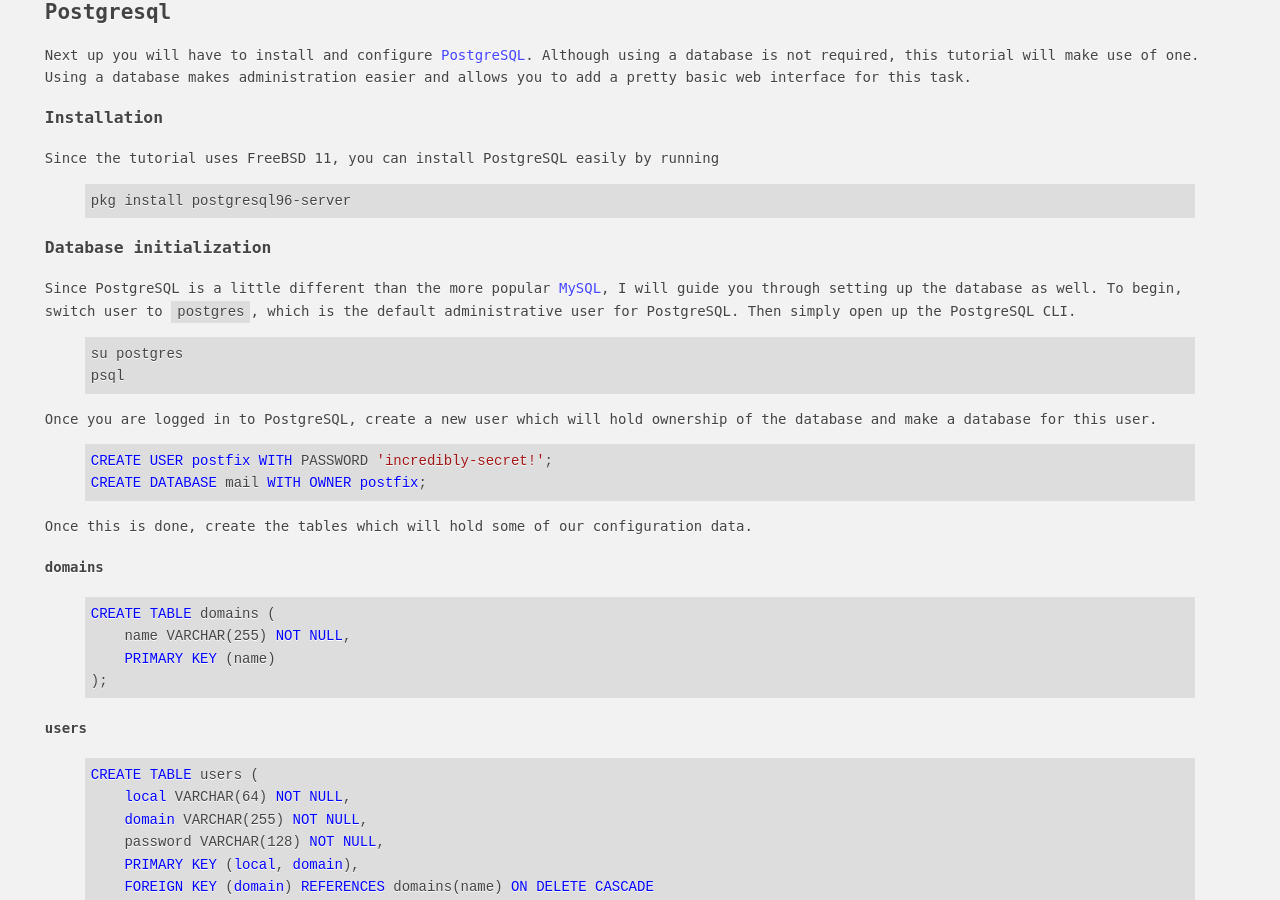
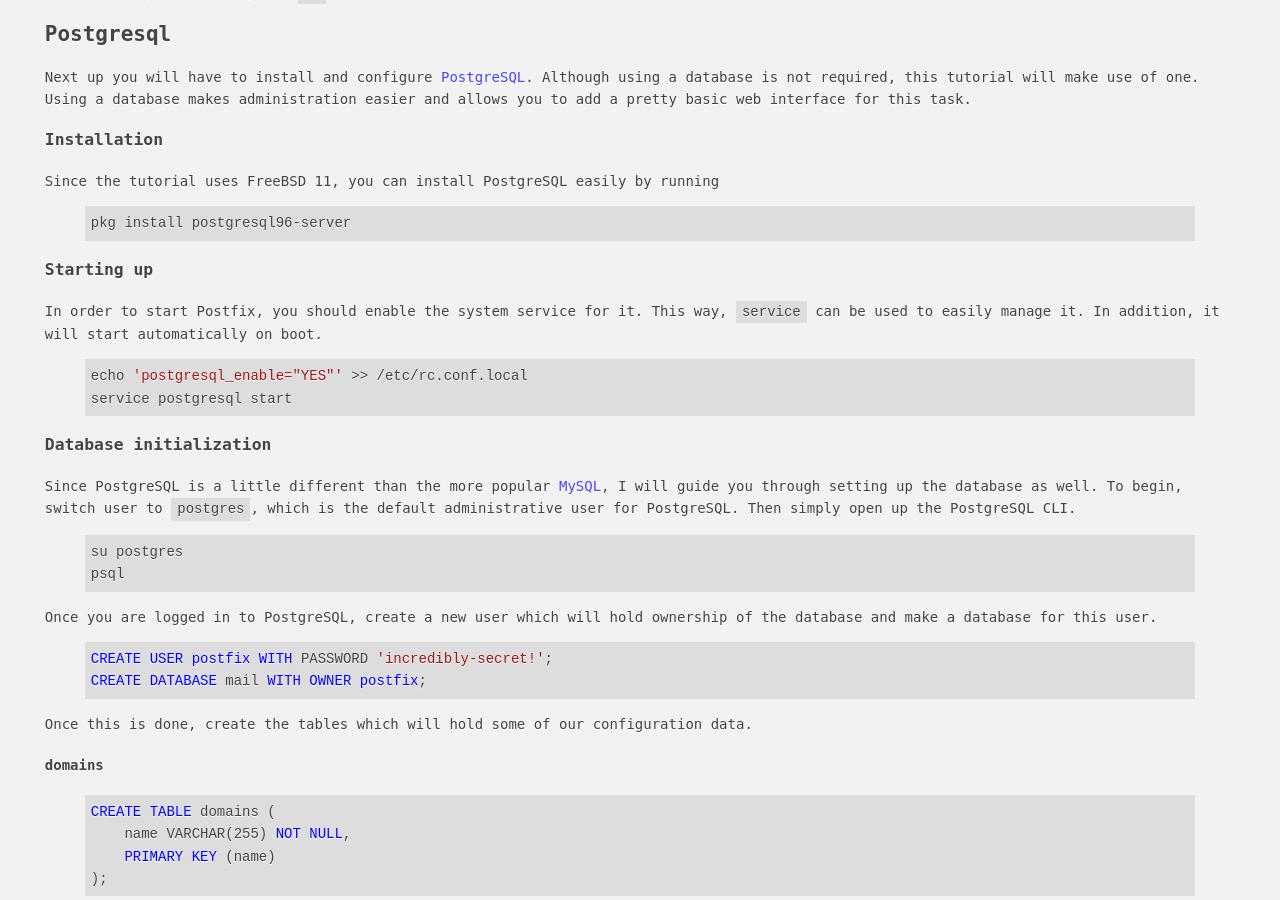
Before and after one commit to Tyil/website, a Jekyll site: the page built from _tutorials/freebsd-mailserver-part-1-preparations.md, in a window 1280 px wide and 900 px high, scrolled down 951 px. Built offline with Jekyll 4.4.1, drawn with Linux system fonts in a browser that asks for light colours; Markdown is read by kramdown in place of the engine named in the settings.

Commit message:
Add section on starting the database

```diff
--- a/_tutorials/freebsd-mailserver-part-1-preparations.md
+++ b/_tutorials/freebsd-mailserver-part-1-preparations.md
@@ -46,6 +46,16 @@ Since the tutorial uses FreeBSD 11, you can install PostgreSQL easily by running
 
 {% highlight sh %}
 pkg install postgresql96-server
+{% endhighlight %}
+
+### Starting up
+In order to start Postfix, you should enable the system service for it. This
+way, `service` can be used to easily manage it. In addition, it will start
+automatically on boot.
+
+{% highlight sh %}
+echo 'postgresql_enable="YES"' >> /etc/rc.conf.local
+service postgresql start
 {% endhighlight %}
 
 ### Database initialization
```
